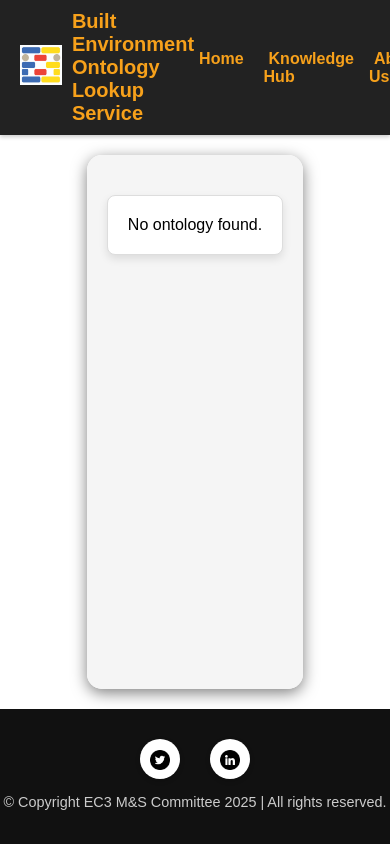
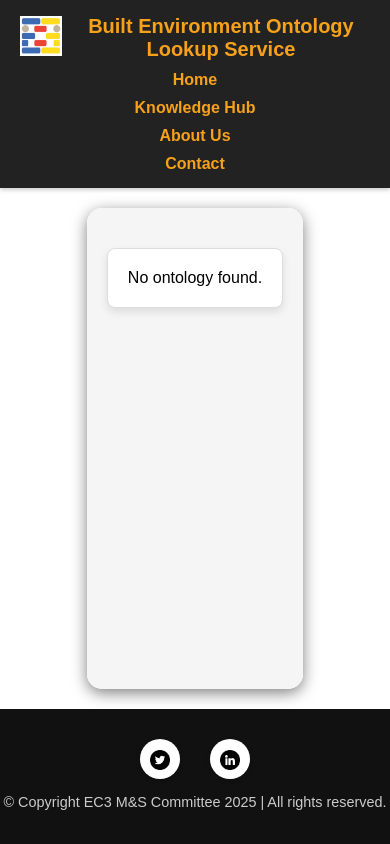
Before and after one commit to CyberbuildLab/BE-OLS, a website: page individualOntologyDetail.html in a window 390 px wide. Drawn offline with Linux system fonts and the light colour scheme.

Commit message:
Update individualOntologyDetail.css

```diff
--- a/individualOntologyDetail.css
+++ b/individualOntologyDetail.css
@@ -3,15 +3,17 @@
     display: flex;
     justify-content: space-between;
     align-items: center;
-    padding: 10px 20px;
+    flex-wrap: wrap; /* Allow wrapping if needed */
+    padding: 15px 20px;
     background: #222;
     box-shadow: 0 2px 4px rgba(0, 0, 0, 0.2);
     width: 100%;
+    position: sticky;
     top: 0;
+    z-index: 1000; /* Ensure it stays above other elements */
     box-sizing: border-box;
     overflow: hidden;
 }
-
 
 .logo a {
     display: inline-block;
@@ -220,3 +222,25 @@ main {
     font-weight: bold; /* Bold text for emphasis */
     color: #555; /* Slightly darker text color */
 }
+
+
+/* because header wasnot being displayed correctly */
+/* Responsive Fix for Smaller Screens */
+@media (max-width: 768px) {
+    .header-ribbon {
+        flex-direction: column;
+        align-items: center;
+        text-align: center;
+    }
+
+    .nav {
+        justify-content: center;
+        width: 100%;
+        margin-top: 10px;
+    }
+
+    .nav ul {
+        flex-direction: column;
+        gap: 10px;
+    }
+}
```
